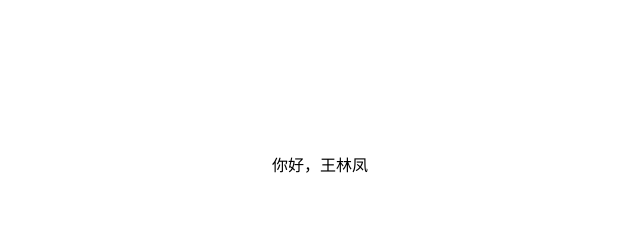
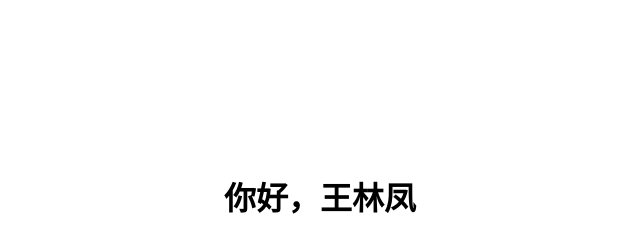
Before and after one commit to wlf19991009/wlf19991009.github.io, a plain HTML site: page index.html in a window 1280 px wide. Shown: the whole page, without its empty margins (320-960 px from the left). Drawn offline with Linux system fonts and the light colour scheme.

Commit message:
update all

```diff
--- a/index.html
+++ b/index.html
@@ -5,6 +5,6 @@
 <body>
 		<br><br><br><br>
 		<br><br><br><br>
-		<center>你好，王林凤</center>
+		<center><h1>你好，王林凤</h1></center>
 </body>
 </html>
```
